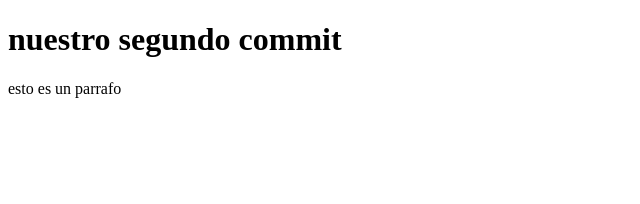
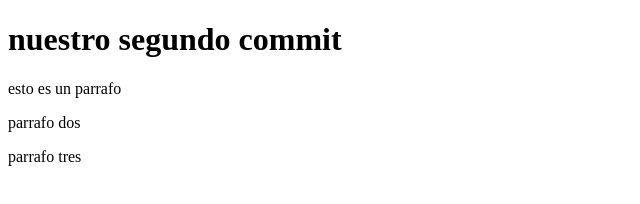
Before and after one commit to julianRRL/clase2_git, a plain HTML site: page index.html in a window 1280 px wide. Shown: the whole page, without its empty margins (0-640 px from the left). Drawn offline with Linux system fonts and the light colour scheme.

Commit message:
agregue tres parrafos

```diff
--- a/index.html
+++ b/index.html
@@ -9,5 +9,7 @@
 <body>
     <h1>nuestro segundo commit</h1>
     <p>esto es un parrafo</p>
+    <p>parrafo dos</p>
+    <p>parrafo tres</p>
 </body>
 </html>
```
